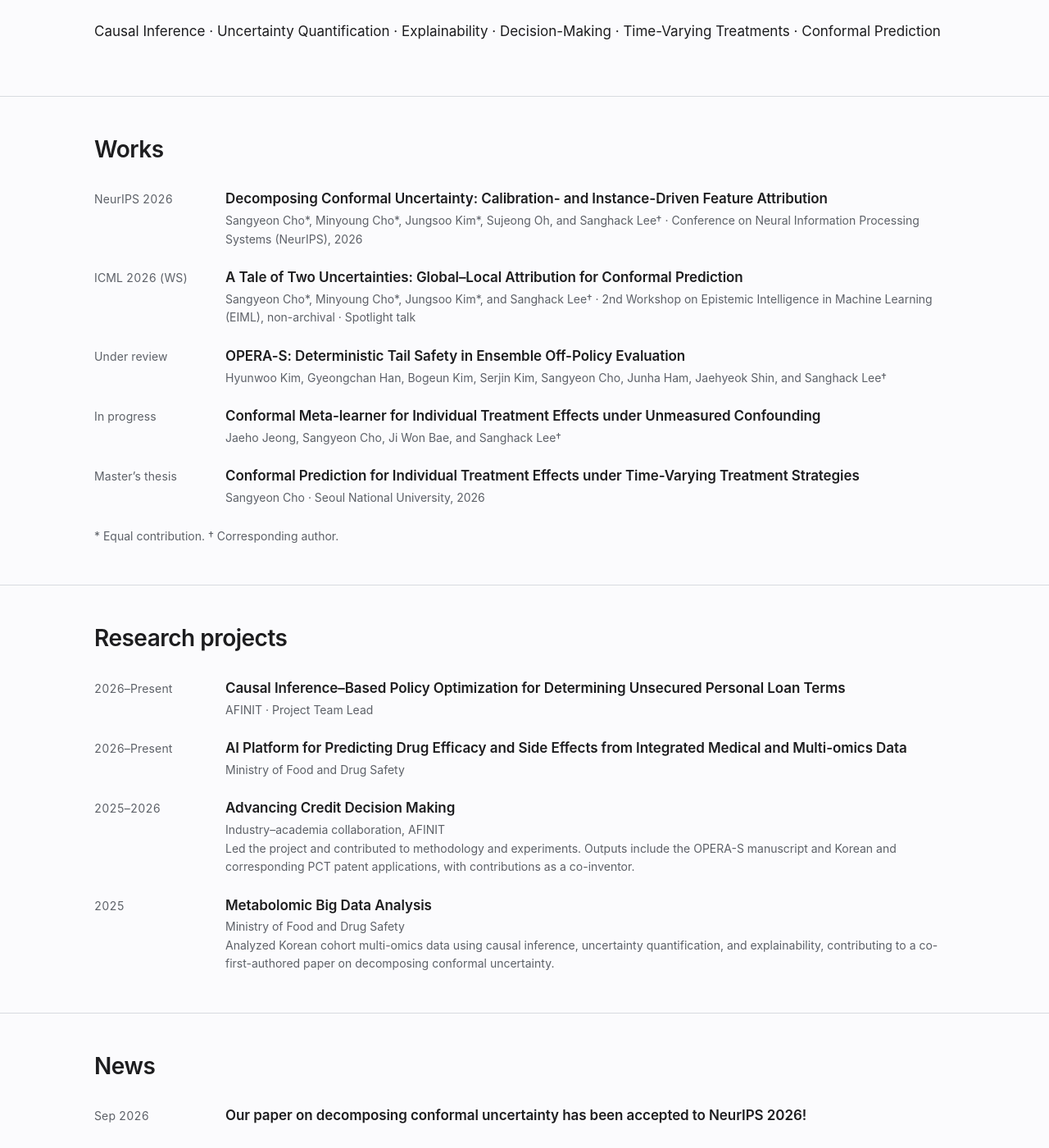
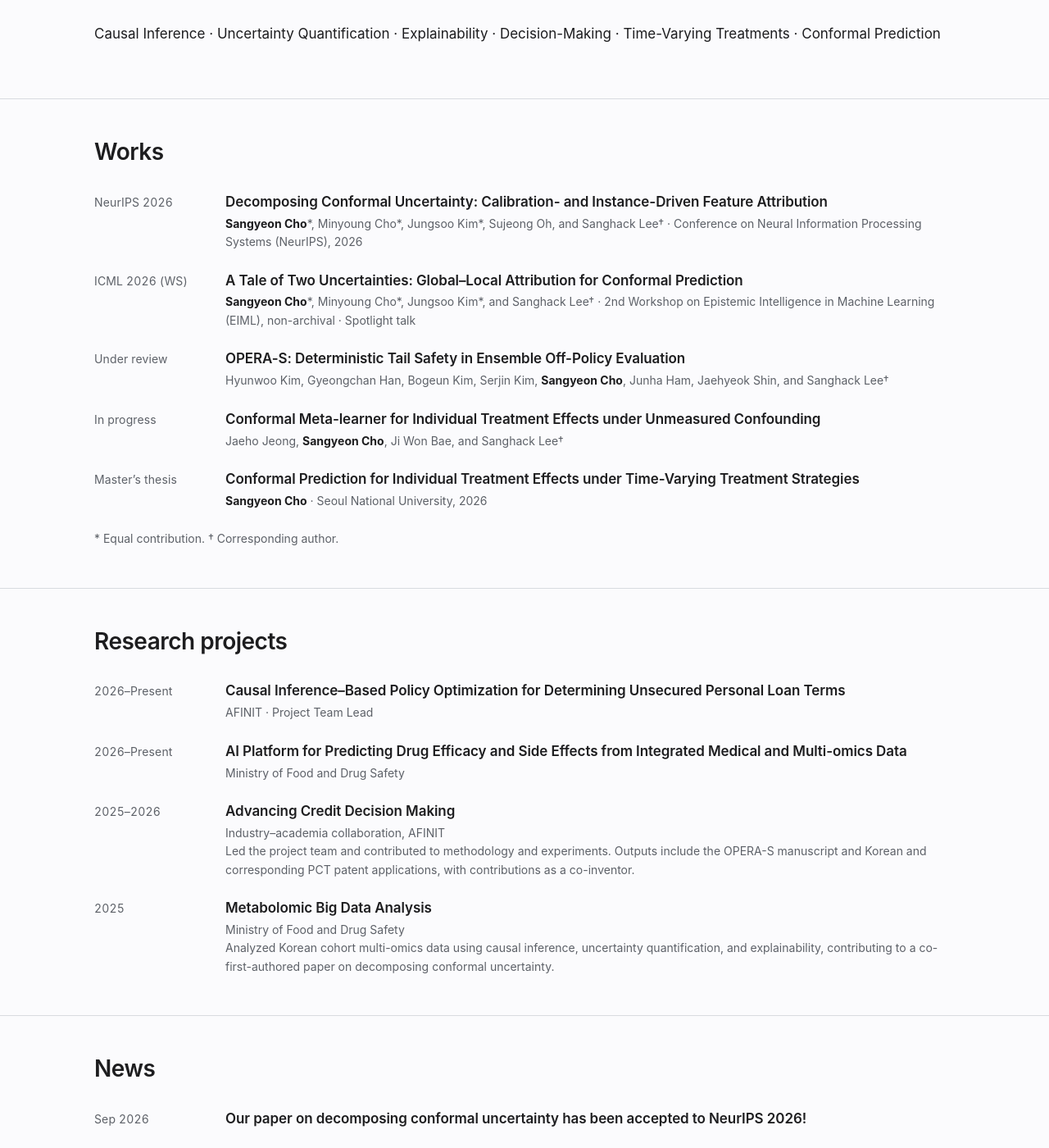
Before and after one commit to csymhph/csymhph.github.io, a Jekyll site: the page built from index.md, in a window 1280 px wide and 1400 px high, scrolled down 507 px. Shown: the whole window at 82% size. Built offline with Jekyll 4.4.1, drawn with Linux system fonts in a browser that asks for light colours.

Commit message:
Clarify team leadership and make the author and LinkedIn link easier to identify.

```diff
--- a/index.md
+++ b/index.md
@@ -19,7 +19,7 @@ permalink: /
         {{ site.email | escape }} · {{ site.academic_email | escape }}
         {% if site.linkedin_url and site.linkedin_url != empty %}
         <span class="contact-links">
-          {% if site.linkedin_url and site.linkedin_url != empty %}<a href="{{ site.linkedin_url | escape }}" aria-label="LinkedIn profile"><svg width="16" height="16" viewBox="0 0 16 16" aria-hidden="true" focusable="false"><use href="{{ '/assets/minima-social-icons.svg#linkedin' | relative_url }}"></use></svg></a>{% endif %}
+          {% if site.linkedin_url and site.linkedin_url != empty %}<a href="{{ site.linkedin_url | escape }}" aria-label="LinkedIn profile"><svg width="20" height="20" viewBox="0 0 16 16" aria-hidden="true" focusable="false"><use href="{{ '/assets/minima-social-icons.svg#linkedin' | relative_url }}"></use></svg></a>{% endif %}
         </span>
         {% endif %}
       </p>
@@ -49,35 +49,35 @@ permalink: /
         <span class="record-date">NeurIPS 2026</span>
         <div class="record-copy">
           <h3>Decomposing Conformal Uncertainty: Calibration- and Instance-Driven Feature Attribution</h3>
-          <p>Sangyeon Cho*, Minyoung Cho*, Jungsoo Kim*, Sujeong Oh, and Sanghack Lee† · Conference on Neural Information Processing Systems (NeurIPS), 2026</p>
+          <p><strong>Sangyeon Cho</strong>*, Minyoung Cho*, Jungsoo Kim*, Sujeong Oh, and Sanghack Lee† · Conference on Neural Information Processing Systems (NeurIPS), 2026</p>
         </div>
       </li>
       <li class="record">
         <span class="record-date">ICML 2026 (WS)</span>
         <div class="record-copy">
           <h3>A Tale of Two Uncertainties: Global–Local Attribution for Conformal Prediction</h3>
-          <p>Sangyeon Cho*, Minyoung Cho*, Jungsoo Kim*, and Sanghack Lee† · 2nd Workshop on Epistemic Intelligence in Machine Learning (EIML), non-archival · Spotlight talk</p>
+          <p><strong>Sangyeon Cho</strong>*, Minyoung Cho*, Jungsoo Kim*, and Sanghack Lee† · 2nd Workshop on Epistemic Intelligence in Machine Learning (EIML), non-archival · Spotlight talk</p>
         </div>
       </li>
       <li class="record">
         <span class="record-date">Under review</span>
         <div class="record-copy">
           <h3>OPERA-S: Deterministic Tail Safety in Ensemble Off-Policy Evaluation</h3>
-          <p>Hyunwoo Kim, Gyeongchan Han, Bogeun Kim, Serjin Kim, Sangyeon Cho, Junha Ham, Jaehyeok Shin, and Sanghack Lee†</p>
+          <p>Hyunwoo Kim, Gyeongchan Han, Bogeun Kim, Serjin Kim, <strong>Sangyeon Cho</strong>, Junha Ham, Jaehyeok Shin, and Sanghack Lee†</p>
         </div>
       </li>
       <li class="record">
         <span class="record-date">In progress</span>
         <div class="record-copy">
           <h3>Conformal Meta-learner for Individual Treatment Effects under Unmeasured Confounding</h3>
-          <p>Jaeho Jeong, Sangyeon Cho, Ji Won Bae, and Sanghack Lee†</p>
+          <p>Jaeho Jeong, <strong>Sangyeon Cho</strong>, Ji Won Bae, and Sanghack Lee†</p>
         </div>
       </li>
       <li class="record">
         <span class="record-date">Master’s thesis</span>
         <div class="record-copy">
           <h3>Conformal Prediction for Individual Treatment Effects under Time-Varying Treatment Strategies</h3>
-          <p>Sangyeon Cho · Seoul National University, 2026</p>
+          <p><strong>Sangyeon Cho</strong> · Seoul National University, 2026</p>
         </div>
       </li>
     </ol>
@@ -108,7 +108,7 @@ permalink: /
         <div class="record-copy">
           <h3>Advancing Credit Decision Making</h3>
           <p>Industry–academia collaboration, AFINIT</p>
-          <p>Led the project and contributed to methodology and experiments. Outputs include the OPERA-S manuscript and Korean and corresponding PCT patent applications, with contributions as a co-inventor.</p>
+          <p>Led the project team and contributed to methodology and experiments. Outputs include the OPERA-S manuscript and Korean and corresponding PCT patent applications, with contributions as a co-inventor.</p>
         </div>
       </li>
       <li class="record">
```
